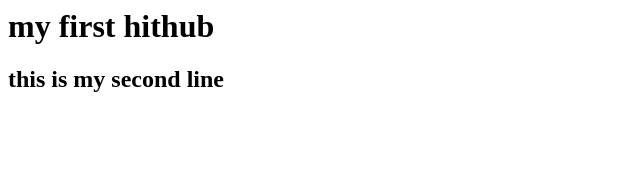
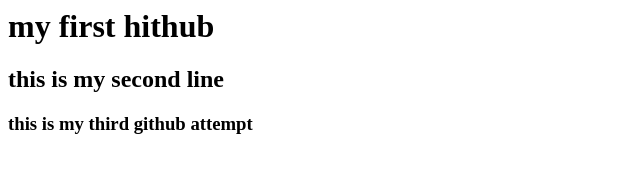
Before and after one commit to aemilyh/testt-repo, a plain HTML site: page index.html in a window 1280 px wide. Shown: the whole page, without its empty margins (0-640 px from the left). Drawn offline with Linux system fonts and the light colour scheme.

Commit message:
h3 headline added

```diff
--- a/index.html
+++ b/index.html
@@ -1,2 +1,3 @@
 <h1>my first hithub</h1>
 <h2>this is my second line</h2>
+<h3>this is my third github attempt</h3>
```
